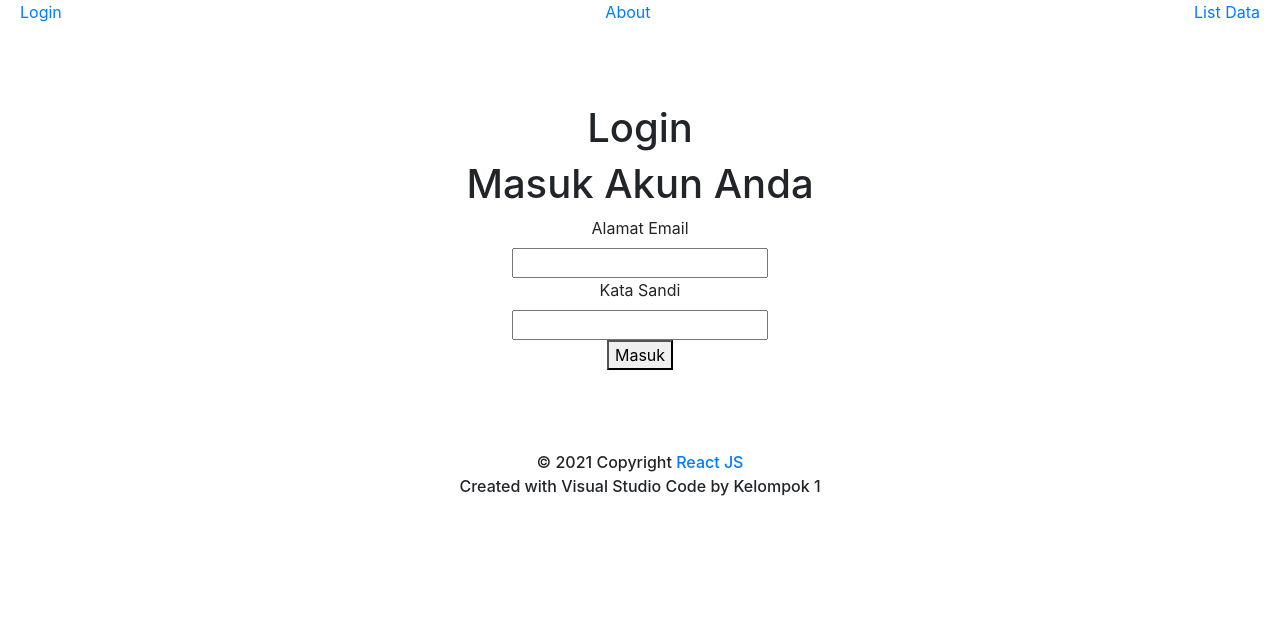
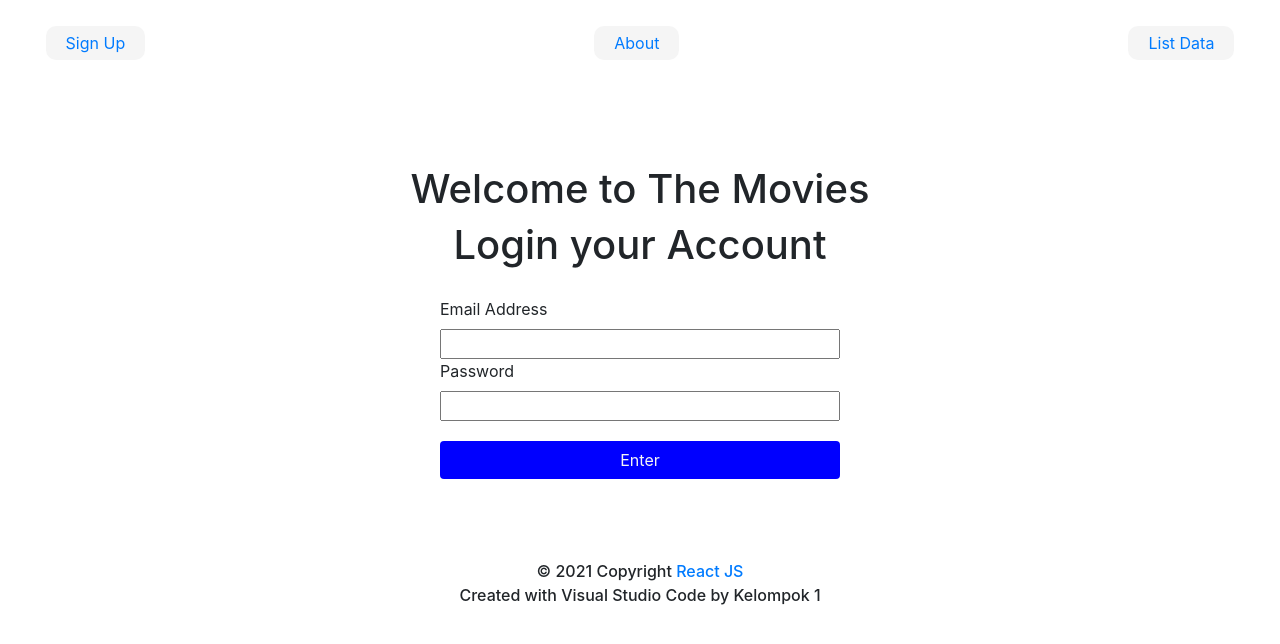
Before and after one commit to PTP-JR/kel-1, a React (Create React App) app: page /login in a window 1280 px wide. Shown: the top 644 px of the page. Built offline with nearby package versions, Linux system fonts and the light colour scheme.

Commit message:
pembaruan login dan css

```diff
--- a/src/App.js
+++ b/src/App.js
@@ -1,7 +1,7 @@
 import { Route, Switch, Link } from 'react-router-dom';
 import './App.css';
 import About from './components/About';
-import Home from './components/Home';
+import SignUp from './components/SignUp';
 import Login from './components/Login';
 import ListData from './components/ListData';
 
@@ -12,12 +12,15 @@ function App() {
       {/* <Home /> */}
 
       <div className="link">
-        <Link to="/login" id="link">Login</Link>
+        <Link to="/sign-up" id="link">Sign Up</Link>
         <Link to="/about" id="link">About</Link>
         <Link to="/listData" id="link">List Data</Link>
       </div>
 
       <Switch>
+        <Route path="/sign-up">
+          <SignUp />
+        </Route>
         <Route exact path="/login">
           <Login />
         </Route>
--- a/src/components/About.css
+++ b/src/components/About.css
@@ -13,7 +13,7 @@
 }
 
 #personal-bio img {
-    width: 100px;
+    width: 200px;
     border-radius: 50%;
     margin-bottom: 20px;
 }
@@ -27,6 +27,11 @@
     font-weight: 500;
 }
 
+.fw-normal {
+    text-align: center;
+}
+
+
 .kotak-masuk {
     text-align: center;
     display: flex;
@@ -36,14 +41,17 @@
 
 }
 
-.label-left {
-    text-align: left;
-}
-
 .link {
     display: flex;
     justify-content: space-between;
     padding: 0px 20px 0px 20px;
+    margin: 2%;
+}
+
+#link {
+    background-color: whitesmoke;
+    padding: 5px 20px 5px 20px;
+    border-radius: 10px;
 }
 
 footer {
--- a/src/components/About.js
+++ b/src/components/About.js
@@ -30,7 +30,7 @@ function About() {
   return (
     <div id="wrapper">
       <div id="title">
-        <p class="fw-normal">
+        <p className="fw-normal">
           This website project is for final exam purpose. We are working to create a website
           that provide database about movies that can be used for looking up such an update about your favourite movies, ratings, details, and much more.
         </p>
--- a/src/components/Home.js
+++ /dev/null
@@ -1,9 +0,0 @@
-function Home() {
-    return (
-        <div>
-
-        </div>
-    )
-}
-
-export default Home;
--- a/src/components/ListData.css
+++ b/src/components/ListData.css
@@ -1,7 +1,26 @@
+.movies-container-box {
+    display: flex;
+    flex-wrap: wrap;
+    justify-content: center;
+    flex-direction: row;
+}
+
 .movies-container {
     width: 200px;
+    padding: 1%;
+    margin: 0px 10px 0px 10px;
 }
 
 .movies-container img {
     max-width: 100%;
 }
+
+.search {
+    display: flex;
+    justify-content: flex-end;
+    margin-right: 28px;
+}
+
+input {
+    width: 400px;
+}
--- a/src/components/ListData.js
+++ b/src/components/ListData.js
@@ -1,5 +1,6 @@
 import { useEffect, useState } from "react";
 import "./ListData.css";
+import './ListData.css';
 
 const GET_API =
   "https://api.themoviedb.org/3/discover/movie?api_key=1d29e799bb3728c10ef98df0f4ed823f&language=en-US&sort_by=popularity.desc&include_adult=false&include_video=false&page=1&with_watch_monetization_types=flatrate";
@@ -33,13 +34,14 @@ function ListData() {
           />
         </div>
       </header>
-      <div>
+      <div className="movies-container-box">
         {movies.map((item) => (
           <div className="movies-container">
             <img src={IMG_API + item.poster_path} />
             <div className="movies-info">
-              <p>{item.title}</p>
-              <p>{item.vote_average}</p>
+              <p>Title : {item.title}</p>
+              <p>Rating : {item.vote_average}</p>
+              <p>Release date : {item.release_date}</p>
             </div>
           </div>
         ))}
--- /dev/null
+++ b/src/components/Login.css
@@ -0,0 +1,23 @@
+.btn {
+    width: 400px;
+    margin-top: 20px;
+    background-color: blue;
+    color: whitesmoke;
+}
+
+.sign-login {
+    margin-top: 20px;
+}
+
+.label-left {
+    text-align: left;
+    margin-top: 20px;
+}
+
+form {
+    display: flex;
+    justify-content: center;
+    flex-direction: column;
+    flex-wrap: wrap;
+    align-content: center;
+}
--- a/src/components/Login.js
+++ b/src/components/Login.js
@@ -1,6 +1,6 @@
 import { useState } from 'react';
-import { useHistory } from 'react-router-dom';
-
+import { useHistory, Link } from 'react-router-dom';
+import './Login.css';
 
 function Login() {
     const history = useHistory()
@@ -37,11 +37,12 @@ function Login() {
 
     return (
         <div className="kotak-masuk">
-            <h1>Login</h1>
+            <h1>Welcome to The Movies</h1>
             <form>
-                <h1>Masuk Akun Anda</h1>
+                <h1>Login your Account</h1>
 
-                <label htmlFor="" className="label-left">Alamat Email</label><br />
+                <div className="label-left">
+                    <label htmlFor="" >Email Address</label><br />
                     <input
                         type="email"
                         name="email"
@@ -50,7 +51,7 @@ function Login() {
                         onChange={handleChange}
                     /><br />
 
-                <label htmlFor="" className="label-left">Kata Sandi</label><br />
+                    <label htmlFor="" >Password</label><br />
                     <input
                         type="password"
                         name="password"
@@ -58,8 +59,10 @@ function Login() {
                         value={dataLogin.password}
                         onChange={handleChange}
                     /><br />
+                </div>
 
-                <button onClick={handleSubmit}>Masuk</button>
+                <button onClick={handleSubmit} className="btn">Enter</button>
+
             </form>
         </div>
     )
--- /dev/null
+++ b/src/components/SignUp.js
@@ -0,0 +1,15 @@
+import { useHistory, Link } from 'react-router-dom';
+
+function SignUp() {
+    return (
+        <div>
+            <form>
+                <div className="sign-login">
+                    <p>Already have an account? <Link to="/login" id="link">Sign in here</Link></p>
+                </div>
+            </form>
+        </div>
+    )
+}
+
+export default SignUp;
```
Lines whose indentation alone changed are shown as unchanged.
